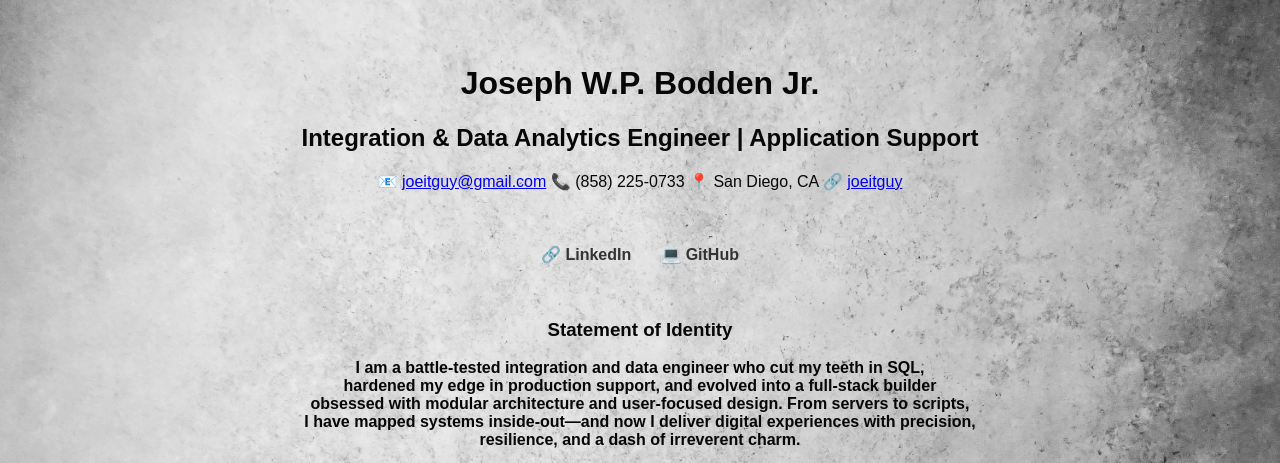
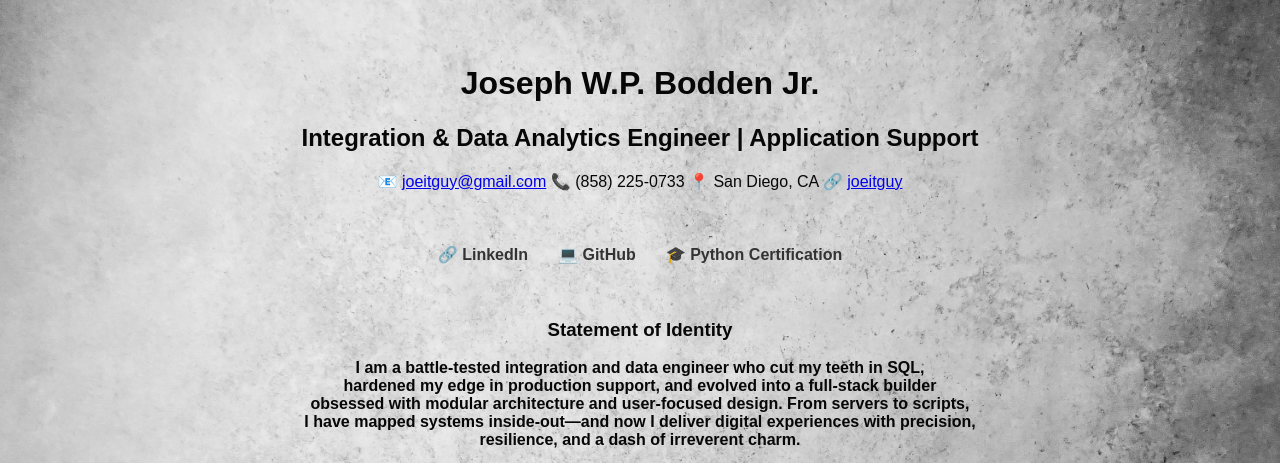
Before and after one commit to joeitguy/resume-app, a Flask app: page / in a window 1280 px wide. Shown: the top 463 px of the page. Run offline with Flask 3, Linux system fonts and the light colour scheme.

Commit message:
adding cert to index page

```diff
--- a/templates/index.html
+++ b/templates/index.html
@@ -9,6 +9,7 @@
 <div class="social-links">
   <a href="https://www.linkedin.com/in/joe-bodden/" target="_blank">🔗 LinkedIn</a>
   <a href="https://github.com/joeitguy" target="_blank">💻 GitHub</a>
+  <a href="https://verify.openedg.org/?id=6ofw.4JrC.7zxc" target="_blank">🎓 Python Certification</a>
 </div>
 <br>
 </br>
```
